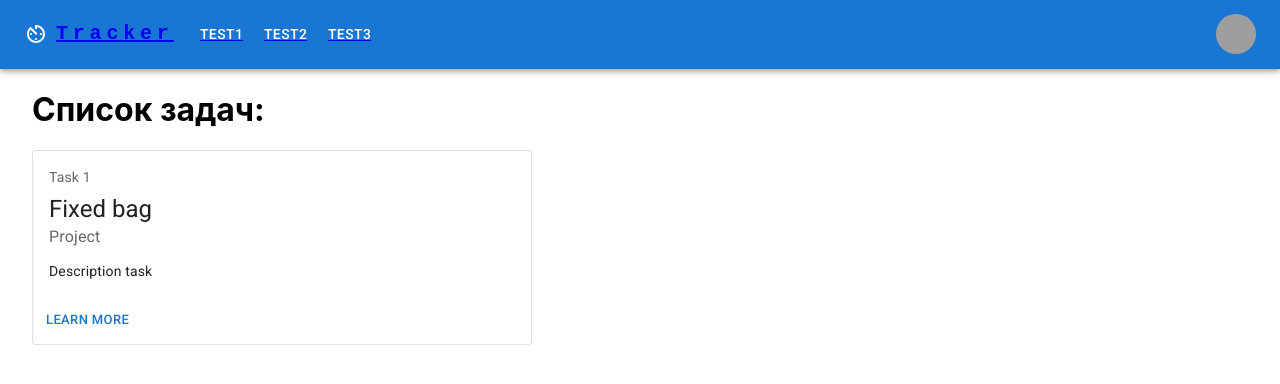
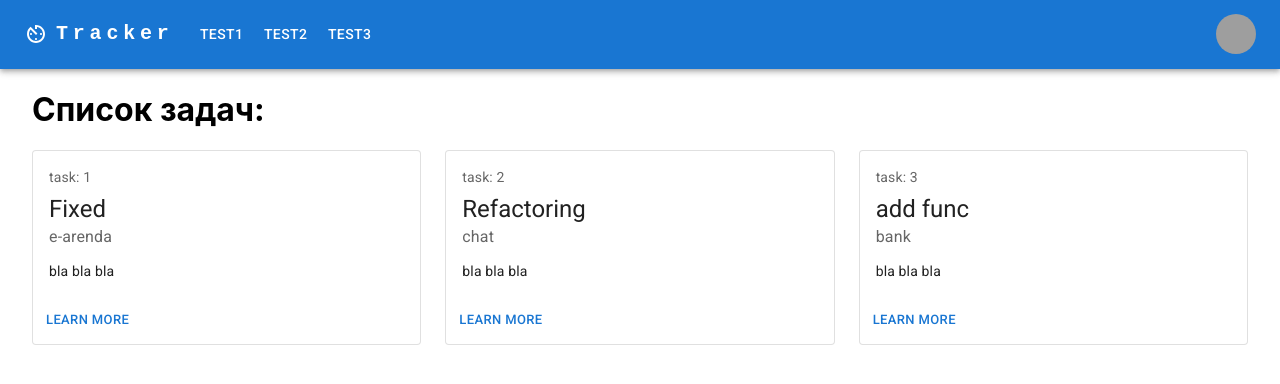
Before and after one commit to esoftx-by/timetracker-frontend, a React (Create React App) app: page / in a window 1280 px wide. Shown: the top 384 px of the page. Built offline with nearby package versions, Linux system fonts and the light colour scheme; grey boxes are pictures that could not be loaded.

Commit message:
ref mainPage and added test data

```diff
--- /dev/null
+++ b/src/components/Navbar/Navbar.module.css
@@ -0,0 +1,5 @@
+.nav{
+    color:#fff!important;
+    text-decoration: none;
+    cursor: pointer!important;
+}
--- a/src/components/Navbar/index.js
+++ b/src/components/Navbar/index.js
@@ -13,6 +13,7 @@ import Tooltip from '@mui/material/Tooltip';
 import MenuItem from '@mui/material/MenuItem';
 import AvTimerIcon from '@mui/icons-material/AvTimer';
 import {NavLink} from "react-router-dom";
+import style from './Navbar.module.css'
 
 const pages = ['test1', 'test2', 'test3'];
 const settings = ['Logout'];
@@ -55,7 +56,7 @@ const ResponsiveAppBar = () => {
                             textDecoration: 'none',
                         }}
                     >
-                        <NavLink to={'/'}>
+                        <NavLink to={'/'} className={style.nav}>
                             Tracker
                         </NavLink>
                     </Typography>
@@ -116,7 +117,7 @@ const ResponsiveAppBar = () => {
                     </Typography>
                     <Box sx={{flexGrow: 1, display: {xs: 'none', md: 'flex'}}}>
                         {pages.map((page) => (
-                            <NavLink to={page}>
+                            <NavLink to={page} className={style.nav}>
                                 <Button
                                     key={page}
                                     onClick={handleCloseNavMenu}
--- a/src/components/TaskCard/index.js
+++ b/src/components/TaskCard/index.js
@@ -5,42 +5,35 @@ import CardActions from '@mui/material/CardActions';
 import CardContent from '@mui/material/CardContent';
 import Button from '@mui/material/Button';
 import Typography from '@mui/material/Typography';
+import {Grid} from "@mui/material";
 
-const bull = (
-    <Box
-        component="span"
-        sx={{ display: 'inline-block', mx: '2px', transform: 'scale(0.8)' }}
-    >
-        •
-    </Box>
-);
 
-const card = (
+export default function OutlinedCard({data}) {
+    return (
+        <Grid item xs={12} md={4}>
+            <Box sx={{maxWidth: 500}}>
+                <Card variant="outlined">
                     <React.Fragment>
                         <CardContent>
-            <Typography sx={{ fontSize: 14 }} color="text.secondary" gutterBottom>
-                Task 1
+                            <Typography sx={{fontSize: 14}} color="text.secondary" gutterBottom>
+                                task: {data.taskNumber}
                             </Typography>
                             <Typography variant="h5" component="div">
-                Fixed bag
+                                {data.taskName}
                             </Typography>
-            <Typography sx={{ mb: 1.5 }} color="text.secondary">
-                Project
+                            <Typography sx={{mb: 1.5}} color="text.secondary">
+                                {data.projectName}
                             </Typography>
                             <Typography variant="body2">
-                Description task
+                                {data.description}
                             </Typography>
                         </CardContent>
                         <CardActions>
                             <Button size="small">Learn More</Button>
                         </CardActions>
                     </React.Fragment>
-);
-
-export default function OutlinedCard() {
-    return (
-        <Box sx={{ maxWidth: 500 }}>
-            <Card variant="outlined">{card}</Card>
+                </Card>
             </Box>
+        </Grid>
     );
 }
--- a/src/pages/mainPage/index.js
+++ b/src/pages/mainPage/index.js
@@ -2,13 +2,41 @@ import React from 'react'
 import ResponsiveAppBar from "../../components/Navbar";
 import OutlinedCard from "../../components/TaskCard";
 import './mainPage.scss'
+import {Grid} from "@mui/material";
+import Box from "@mui/material/Box";
 
 const MainPage = () => {
+
+    let tasks = [
+        {
+            taskNumber: '1',
+            taskName: 'Fixed',
+            projectName: 'e-arenda',
+            description: 'bla  bla bla'
+        },
+        {
+            taskNumber: '2',
+            taskName: 'Refactoring',
+            projectName: 'chat',
+            description: 'bla  bla bla'
+        },
+        {
+            taskNumber: '3',
+            taskName: 'add func',
+            projectName: 'bank',
+            description: 'bla  bla bla'
+        },
+    ]
+
     return <div className="mainPage">
         <ResponsiveAppBar/>
         <div className="mainPage__item">
             <h1>Список задач:</h1>
-            <OutlinedCard/>
+            <Box sx={{flexGrow: 1}}>
+                <Grid container spacing={3}>
+                    {tasks && tasks.map(data => <OutlinedCard data={data}/>)}
+                </Grid>
+            </Box>
         </div>
     </div>
 }
```
Also changed, not shown: src/index.css (line endings or trailing spaces). Lines whose indentation alone changed are shown as unchanged.
